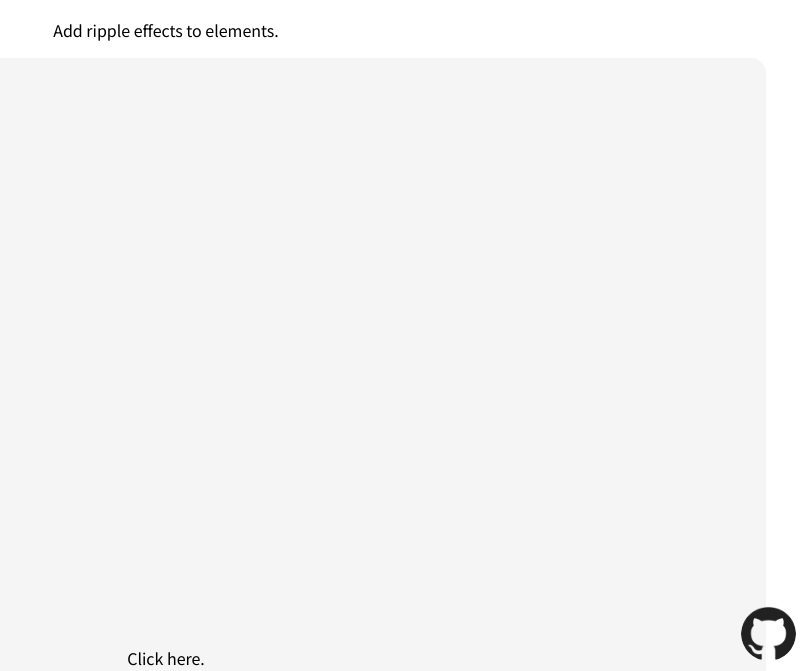
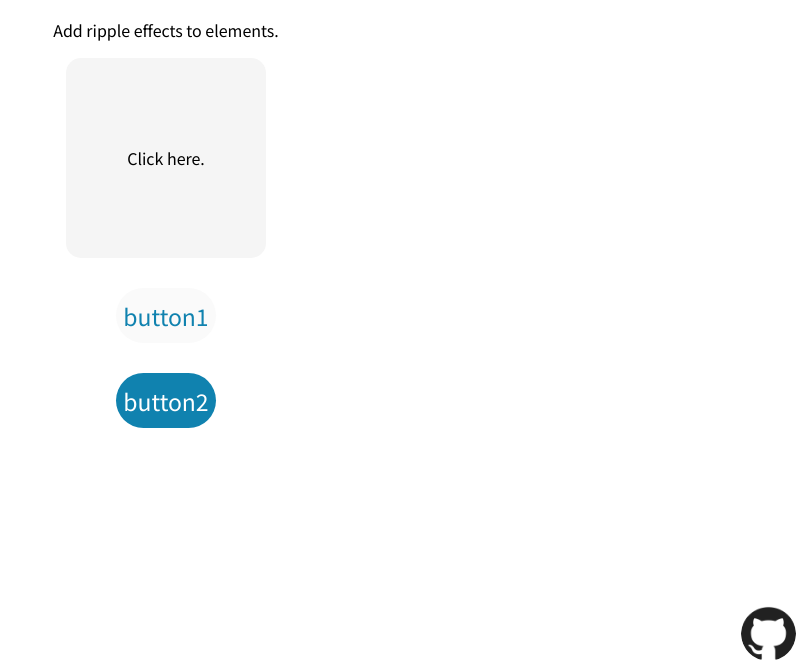
Before and after one commit to EricHsia7/ripple.js, a plain HTML site: page index.html in a window 1280 px wide. Shown: the part 129-800 px from the top of the page, without its empty margins (474-1280 px from the left). Drawn offline with nearby package versions, Linux system fonts and the light colour scheme.

Commit message:
Update index.html

```diff
--- a/index.html
+++ b/index.html
@@ -50,7 +50,7 @@ color:#fff;
   background-size:55px 55px;
   background-position:center;
 }
-  #d1 {width:calc(100vw - 80px);height:calc(100vw - 80px);border-radius:15px;background:#f5f5f5;display: flex;justify-content: center;align-items: center;font-weight:500;font-family: 'Noto Sans TC', sans-serif;position:relative;left:50%;transform:translateX(-50%);}
+  #d1 {width:200px;height:200px;border-radius:15px;background:#f5f5f5;display: flex;justify-content: center;align-items: center;font-weight:500;font-family: 'Noto Sans TC', sans-serif;position:relative;left:50%;transform:translateX(-50%);}
 </style>
 <h1>ripple.js</h1>
 <p>Add ripple effects to elements.</p>
```
